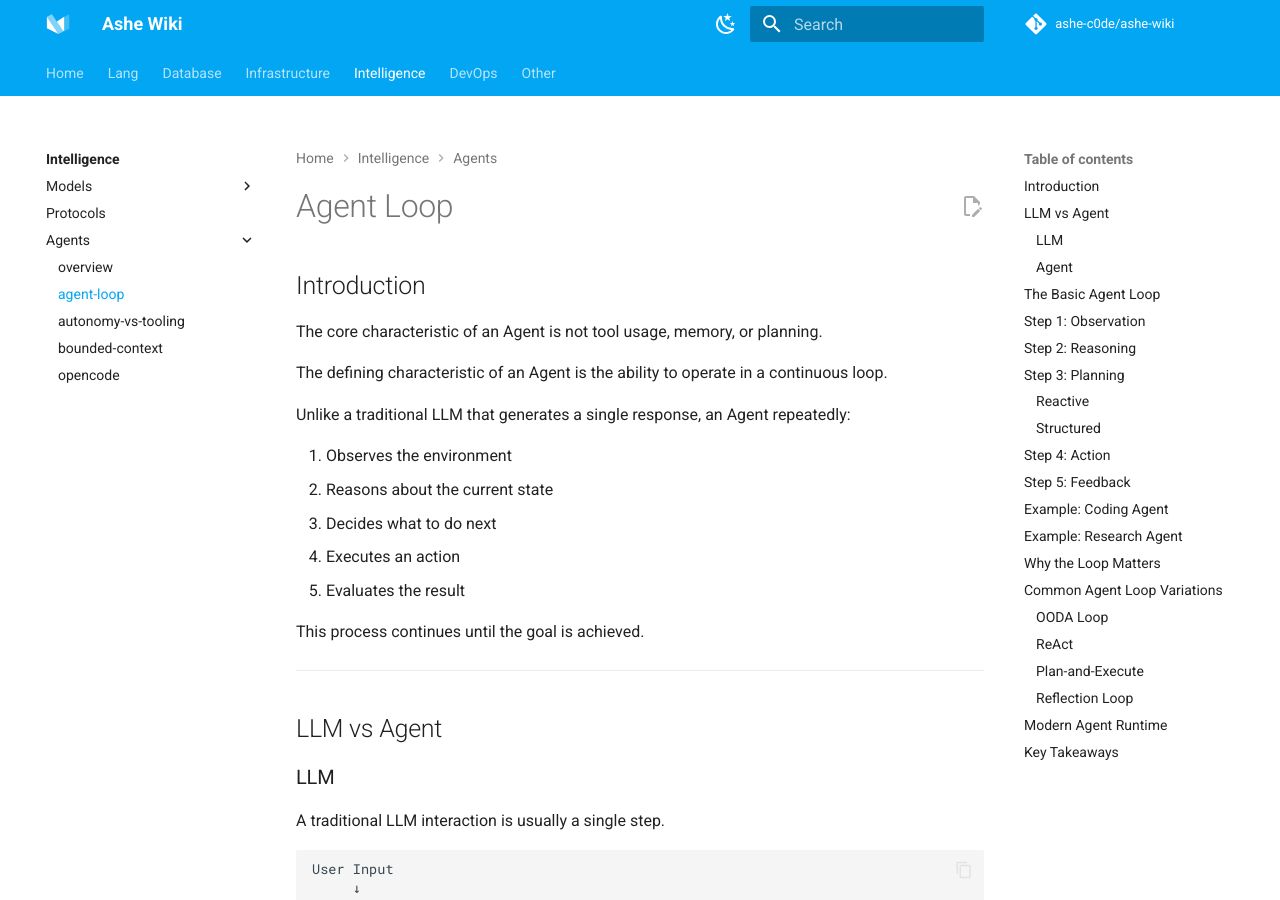
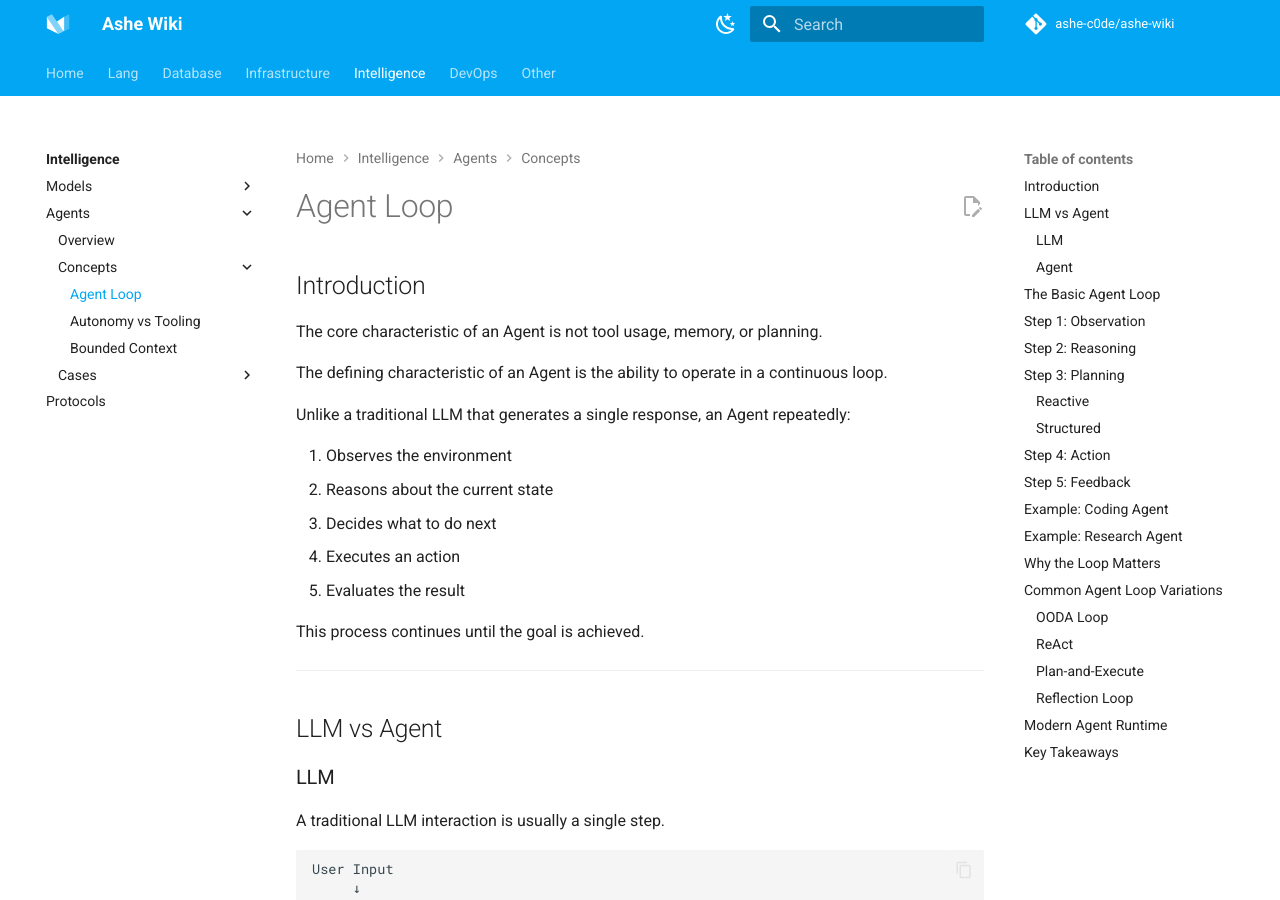
Before and after one commit to ashe-c0de/ashe-wiki, an MkDocs documentation site: the page built from docs/ix/agent/concepts/agent-loop.md, in a window 1280 px wide and 900 px high. Built offline with MkDocs 1.6.1 and Material for MkDocs 9.7.7, drawn with Linux system fonts in a browser that asks for light colours; comment, search, counter and statistics services are not loaded.

Commit message:
refactor agent structure

```diff
--- a/mkdocs.yml
+++ b/mkdocs.yml
@@ -204,13 +204,16 @@ nav:
       - Models:
           - transformer: ix/model/transformer.md
           - tokenization: ix/model/tokenization.md
+      - Agents:
+          - Overview: ix/agent/overview.md
+          - Concepts:
+              - Agent Loop: ix/agent/concepts/agent-loop.md
+              - Autonomy vs Tooling: ix/agent/concepts/autonomy-vs-tooling.md
+              - Bounded Context: ix/agent/concepts/bounded-context.md
+
+          - Cases:
+              - OpenCode: ix/agent/cases/opencode.md
       - Protocols: ix/protocols/todo.md
-      - Agents:
-          - overview: ix/agent/overview.md
-          - agent-loop: ix/agent/agent-loop.md
-          - autonomy-vs-tooling: ix/agent/autonomy-vs-tooling.md
-          - bounded-context: ix/agent//bounded-context.md
-          - opencode: ix/agent/opencode.md
 
 
 
```
Also changed, not shown: docs/ix/agent/cases/opencode.md (renamed from docs/ix/agent/opencode.md), docs/ix/agent/concepts/agent-loop.md (renamed from docs/ix/agent/agent-loop.md), docs/ix/agent/concepts/autonomy-vs-tooling.md (renamed from docs/ix/agent/autonomy-vs-tooling.md), docs/ix/agent/concepts/bounded-context.md (renamed from docs/ix/agent/bounded-context.md), 1 other file.
